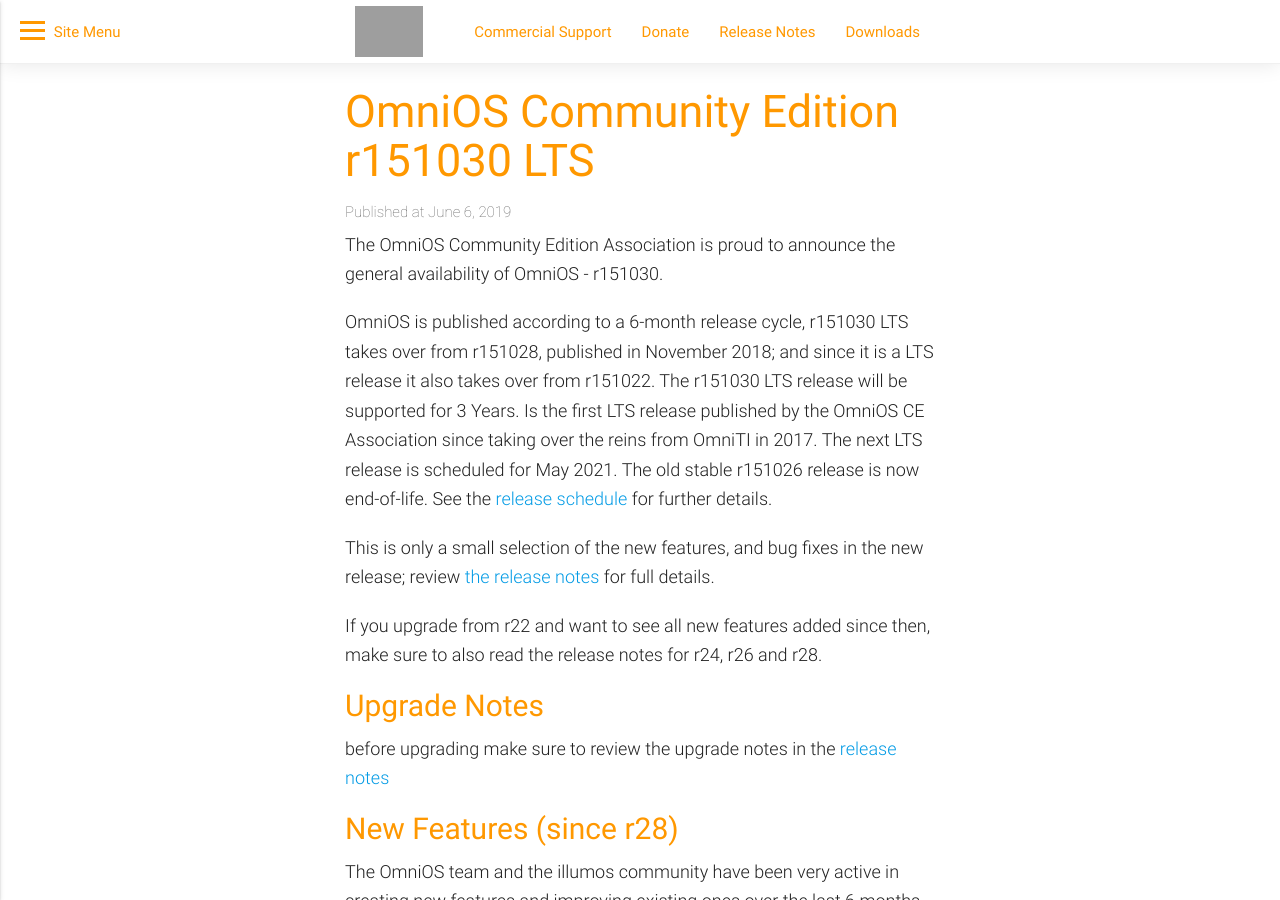
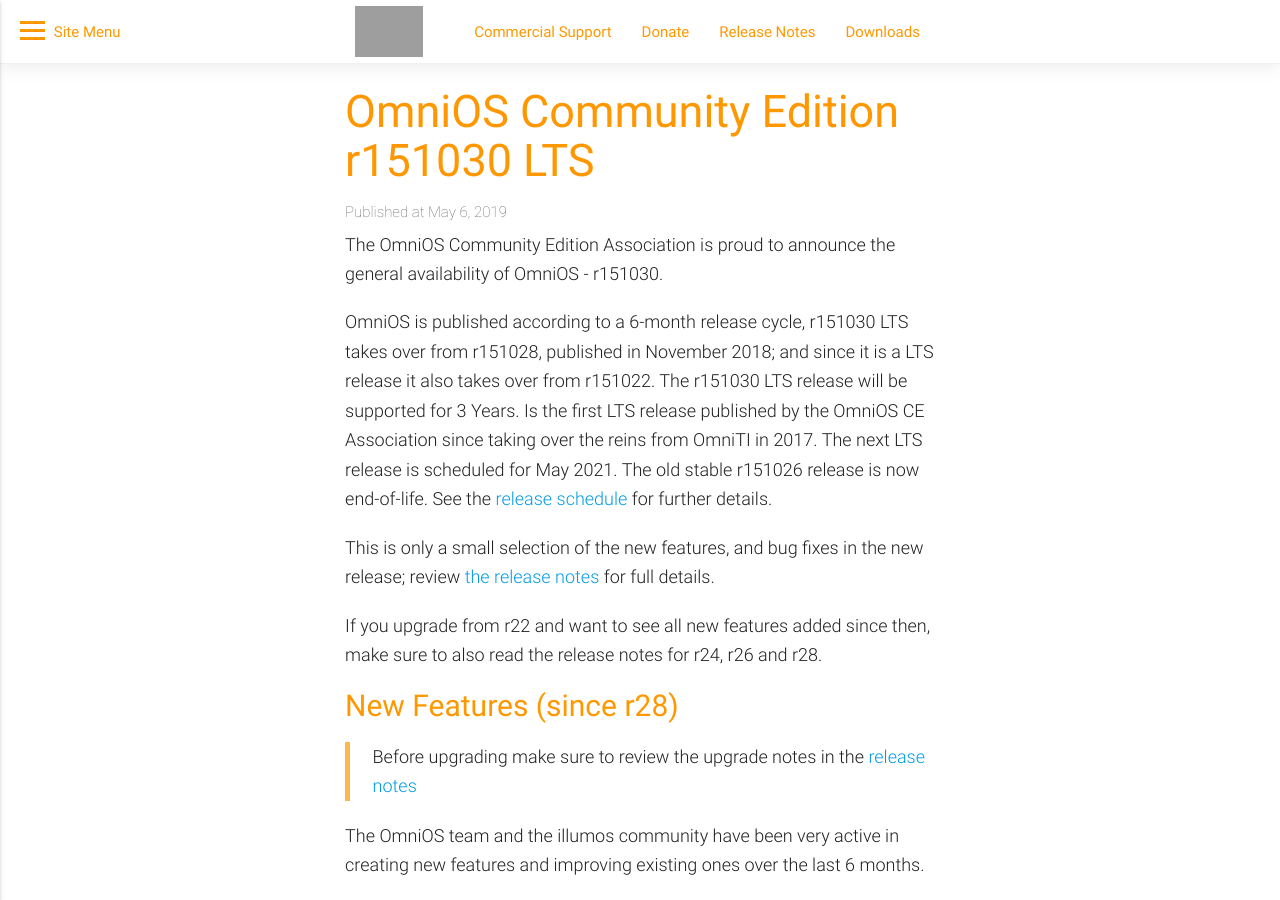
Before and after one commit to omniosorg/omniosorg.github.io, a Jekyll site: the page built from _posts/2019-05-06-release-030.md, in a window 1280 px wide and 900 px high. Built offline with Jekyll 4.4.1, drawn with Linux system fonts in a browser that asks for light colours; comment, search, counter and statistics services are not loaded; grey boxes are pictures that could not be loaded.

Commit message:
sunc changes

```diff
--- a/_posts/2019-06-06-release-030.md
+++ b/_posts/2019-05-06-release-030.md
@@ -21,12 +21,9 @@
 If you upgrade from r22 and want to see all new features added since then,
 make sure to also read the release notes for r24, r26 and r28.
 
-## Upgrade Notes
+## New Features (since r28)
 
-before upgrading make sure to review the upgrade notes in the [release
-notes](https://github.com/omniosorg/omnios-build/blob/r151030/doc/ReleaseNotes.md)
-
-## New Features (since r28)
+> Before upgrading make sure to review the upgrade notes in the [release notes](https://github.com/omniosorg/omnios-build/blob/r151030/doc/ReleaseNotes.md)
 
 The OmniOS team and the illumos community have been very active in creating
 new features and improving existing ones over the last 6 months.
```
